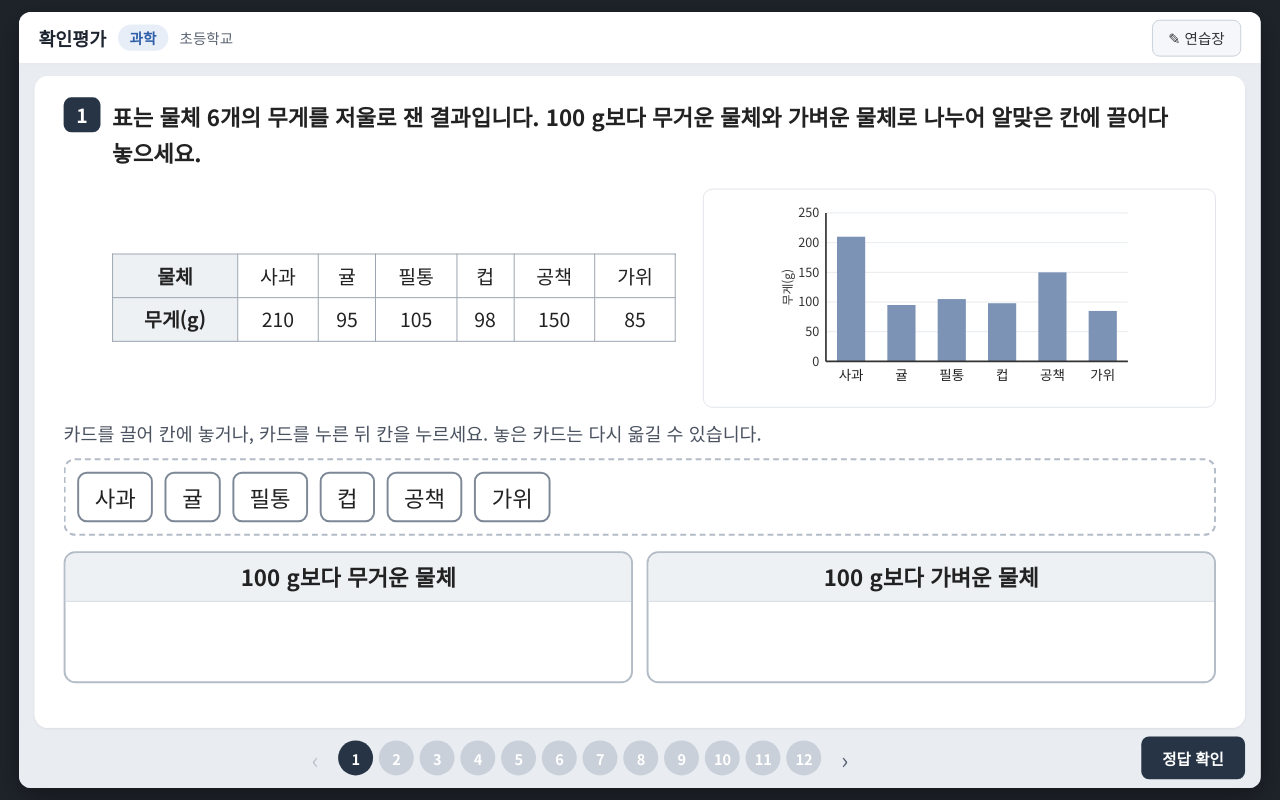
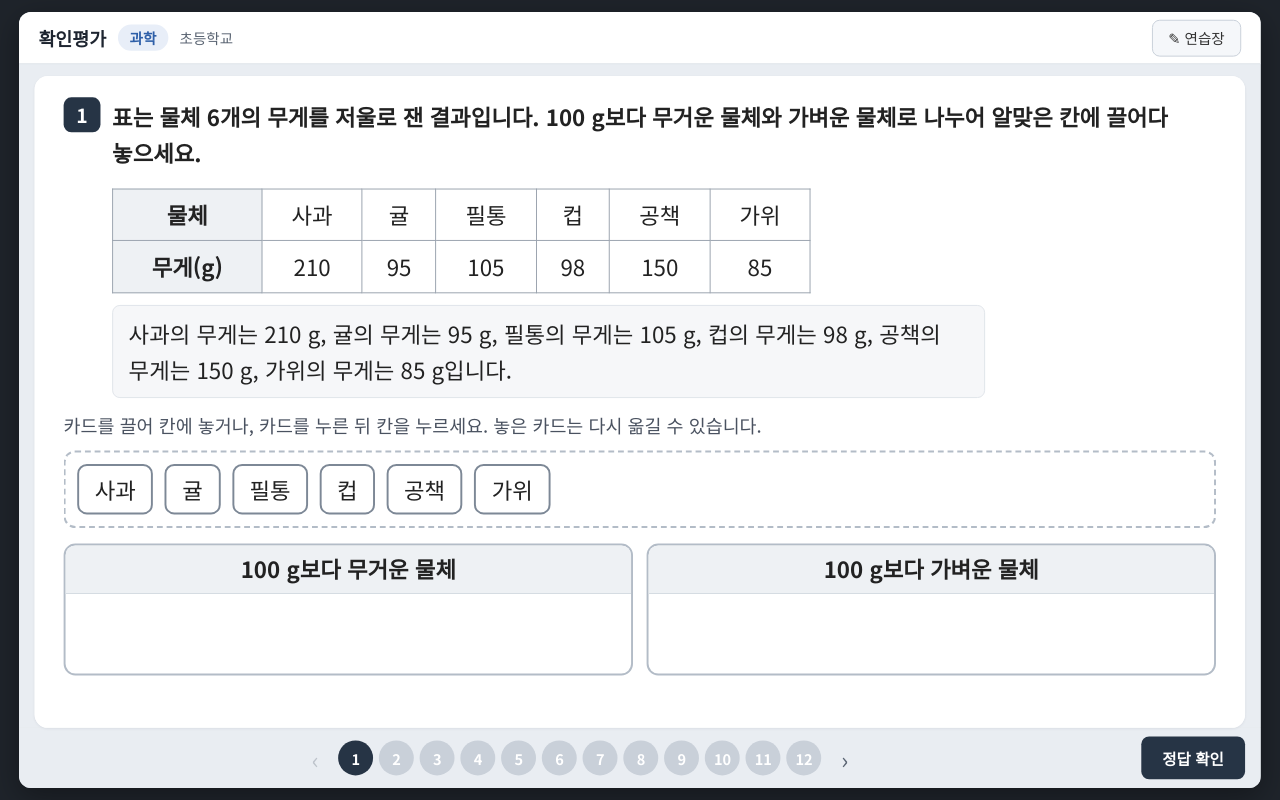
Before and after one commit to kwjgl/item-rating-web, a plain HTML site: page items/index.html in a window 1280 px wide. Drawn offline with Linux system fonts and the light colour scheme.

Commit message:
반복 최소화 결함을 막대그래프에서 '표 내용을 그대로 풀어 쓴 글'로 바꿈
막대그래프는 값 비교를 도와 지표가 허용하는 '도움이 되는 반복'으로 읽히므로 결함 사례로 맞지 않음.
글 상자는 새 정보가 없고 표보다 견주기 어려워 풀이에 도움이 없는 반복. 근거 요소 key graph → repeat,
도구 판 준거13-2.

Co-Authored-By: Claude Opus 5.5 <noreply@anthropic.com>
Claude-Session: https://claude.ai/code/session_016V3WtRiEPXYGGx8c3uT3ko

```diff
--- a/items/config.js
+++ b/items/config.js
@@ -46,7 +46,7 @@ window.ITEM_CONFIG = {
   // 두 세트(초등 E·중등 M)는 같은 지표 8개를 같은 결함 방식으로 다룬다(내용만 학교급에 맞게 다름).
   // ※ 평정 조사에서 실제로 쓰는 값은 Code.gs 의 DEFECTS 이다. 이 파일은 미리보기 페이지의 기본값.
   defects: {
-    E01: { on: true, indicator: 'I03', what: '표의 무게 값을 그대로 옮긴 막대그래프를 표 옆에 둔다(기준선 없음, 값이 100 g 근처라 도움 안 됨)' },
+    E01: { on: true, indicator: 'I03', what: '표의 무게 값을 그대로 풀어 쓴 글 상자를 표 아래에 둔다(새 정보 없음, 표보다 견주기 어려움)' },
     E02: { on: true, indicator: 'I01', what: '문두 옆, 문두 글자보다 시각적 무게가 큰 정지 개미 캐릭터' },
     E03: { on: true, indicator: 'I05', what: '지층을 색으로만 구분하고 선택지도 색 이름뿐 (끄면 ㉠~㉣ 기호)' },
     E04: { on: true, indicator: 'I07', what: '문두 어구마다 다른 강조로 핵심 조건이 묻힘 (끄면 \'바르게 계산하면\'만 강조)' },
@@ -54,7 +54,7 @@ window.ITEM_CONFIG = {
     E06: { on: true, indicator: 'I10', what: '비교할 도형 (가)·(나)를 화면 왼쪽 위·오른쪽 아래로 떨어뜨림' },
     E07: { on: true, indicator: 'I11', what: '입력 칸이 본문 괄호와 똑같이 보이고 입력 안내가 없음' },
     E08: { on: true, indicator: 'I14', what: '칸에 놓은 카드가 글자 없는 작은 점으로만 남음 (누르는 범위는 그대로)' },
-    M01: { on: true, indicator: 'I03', what: '표의 합계 출산율을 그대로 옮긴 막대그래프를 표 옆에 둔다(기준선 없음, 값이 2.1 근처라 도움 안 됨)' },
+    M01: { on: true, indicator: 'I03', what: '표의 합계 출산율을 그대로 풀어 쓴 글 상자를 표 아래에 둔다(새 정보 없음, 표보다 견주기 어려움)' },
     M02: { on: true, indicator: 'I01', what: '문두 옆, 문두 글자보다 시각적 무게가 큰 정지 고래 캐릭터' },
     M03: { on: true, indicator: 'I05', what: '화살표를 색으로만 구분하고 잇기 칸도 색 이름뿐 (끄면 ㉠㉡㉢ 기호)' },
     M04: { on: true, indicator: 'I07', what: '문두 어구마다 다른 강조로 핵심 조건이 묻힘 (끄면 핵심 조건만 강조)' },
--- a/items/item.css
+++ b/items/item.css
@@ -312,3 +312,4 @@
 .i-row.rep .i-data.fig svg { display: block; width: 100%; height: auto; max-height: 200px; }
 .short-bins .i-bin-drop { min-height: 82px; }
 .short-bins .i-bank { min-height: 66px; }
+.i-repeat { margin: -4px 0 14px 50px; max-width: 900px; padding: 10px 16px; background: #F6F7F9; border: 1px solid #E1E5EA; border-radius: 8px; }
--- a/items/items.js
+++ b/items/items.js
@@ -209,10 +209,10 @@
   const hTable = (h1, h2, names, values) => `<table class="i-table wide"><tbody>
     <tr><th>${h1}</th>${names.map(n => `<td>${n}</td>`).join('')}</tr>
     <tr><th>${h2}</th>${values.map(v => `<td>${v}</td>`).join('')}</tr></tbody></table>`;
-  // 표(필요한 자료)와, 결함이 켜지면 같은 수치의 막대그래프(반복)를 나란히
-  const tableWithRepeat = (on, table, graph) => on
-    ? `<div class="i-row rep"><div class="i-data fig table"${el('data', '표')}>${table}</div><div class="i-data fig"${el('graph', '막대그래프')}>${graph}</div></div>`
-    : `<div class="i-data fig table" style="max-width:720px"${el('data', '표')}>${table}</div>`;
+  // 표(필요한 자료)와, 결함이 켜지면 표의 내용을 그대로 풀어 쓴 글 상자(반복)를 표 아래에.
+  // 글은 표보다 값을 견주기 어렵고 새 정보도 없어 풀이에 도움이 되지 않는다(막대그래프는 비교를 도와 '도움이 되는 반복'이라 쓰지 않음).
+  const tableWithRepeat = (on, table, prose) => `<div class="i-data fig table" style="max-width:720px"${el('data', '표')}>${table}</div>` +
+    (on ? `<p class="i-repeat"${el('repeat', '표 내용을 풀어 쓴 글')}>${prose}</p>` : '');
 
   // M06 가열 곡선. 같은 눈금(0~120 ℃, 0~10분)으로 그린 두 그래프
   function heatCurve(label, bp) {
@@ -273,7 +273,7 @@
   const DIR_POEM = '다음 시를 읽고, 물음에 답하세요.';
   const ITEMS = [
     // ======================= 초등 세트 =======================
-    // E01 ─ 과학·끌어 놓기 ─ 반복 최소화 (표를 그대로 옮긴 막대그래프)
+    // E01 ─ 과학·끌어 놓기 ─ 반복 최소화 (표의 내용을 그대로 풀어 쓴 글)
     {
       id: 'E01', set: 'E', no: 1, school: '초', subject: '과학', type: 'drag',
       cards: [
@@ -284,7 +284,7 @@
       render: D => {
         const n = ['사과', '귤', '필통', '컵', '공책', '가위'], v = [210, 95, 105, 98, 150, 85];
         return stem('표는 물체 6개의 무게를 저울로 잰 결과입니다. 100 g보다 무거운 물체와 가벼운 물체로 나누어 알맞은 칸에 끌어다 놓으세요.') +
-          tableWithRepeat(D('E01'), hTable('물체', '무게(g)', n, v), barGraph(n, v, 250, 50, '무게(g)')) +
+          tableWithRepeat(D('E01'), hTable('물체', '무게(g)', n, v), '사과의 무게는 210 g, 귤의 무게는 95 g, 필통의 무게는 105 g, 컵의 무게는 98 g, 공책의 무게는 150 g, 가위의 무게는 85 g입니다.') +
           `<section class="i-resp short-bins">${dragArea([['heavy', '100 g보다 무거운 물체'], ['light', '100 g보다 가벼운 물체']])}</section>`;
       }
     },
@@ -431,7 +431,7 @@
     },
 
     // ======================= 중등 세트 =======================
-    // M01 ─ 사회·끌어 놓기 ─ 반복 최소화 (표를 그대로 옮긴 막대그래프)
+    // M01 ─ 사회·끌어 놓기 ─ 반복 최소화 (표의 내용을 그대로 풀어 쓴 글)
     {
       id: 'M01', set: 'M', no: 1, school: '중', subject: '사회', type: 'drag',
       cards: [
@@ -442,7 +442,7 @@
       render: D => {
         const n = ['(가)', '(나)', '(다)', '(라)', '(마)', '(바)'], v = [2.3, 1.9, 2.2, 2.0, 3.4, 1.2];
         return stem('표는 나라 (가)~(바)의 합계 출산율을 나타낸 것입니다. 합계 출산율이 인구 대체 수준(2.1명)보다 높은 나라와 낮은 나라로 나누어 알맞은 칸에 끌어다 놓으세요.') +
-          tableWithRepeat(D('M01'), hTable('나라', '합계 출산율(명)', n, v.map(x => x.toFixed(1))), barGraph(n, v, 4, 1, '합계 출산율(명)')) +
+          tableWithRepeat(D('M01'), hTable('나라', '합계 출산율(명)', n, v.map(x => x.toFixed(1))), '합계 출산율은 (가)가 2.3명, (나)가 1.9명, (다)가 2.2명, (라)가 2.0명, (마)가 3.4명, (바)가 1.2명이다.') +
           `<section class="i-resp short-bins">${dragArea([['high', '2.1명보다 높은 나라'], ['low', '2.1명보다 낮은 나라']])}</section>`;
       }
     },
```
Also changed, not shown: index.html (+1 -1 lines), 2 other files.
